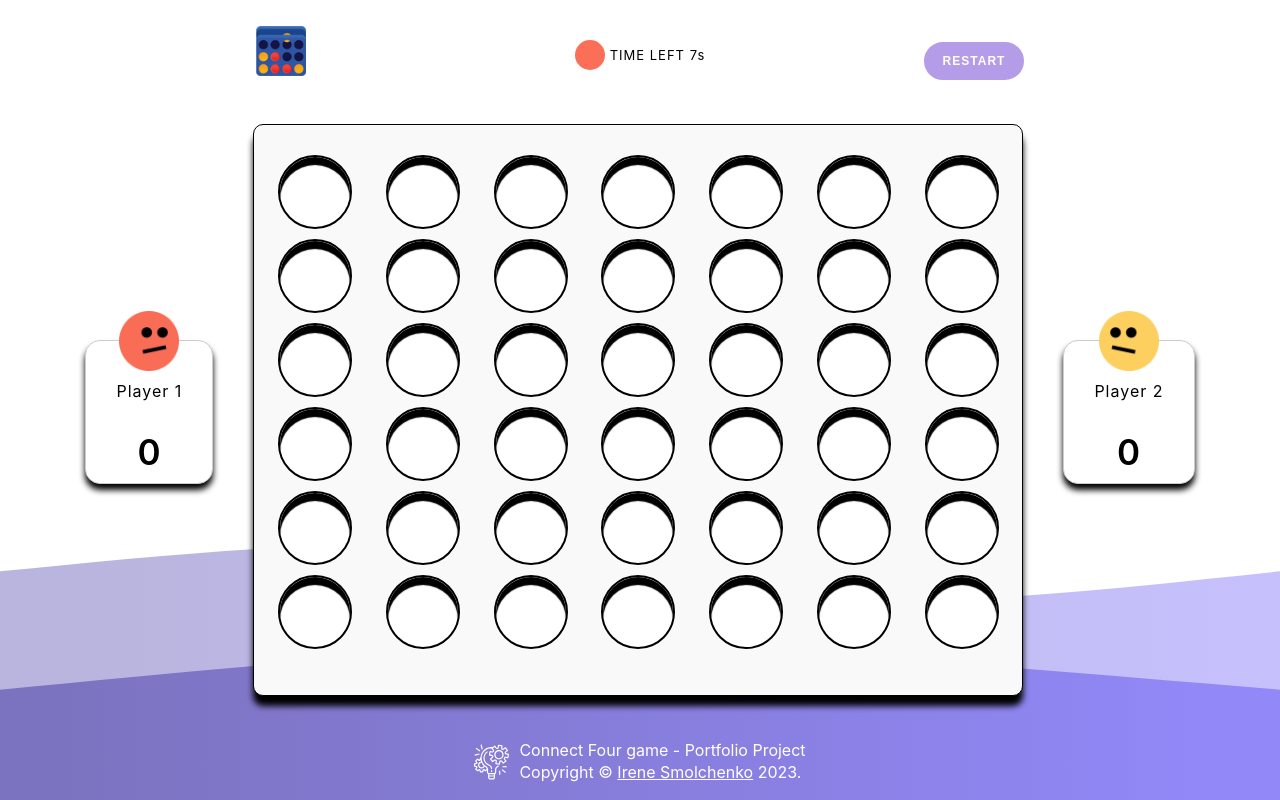
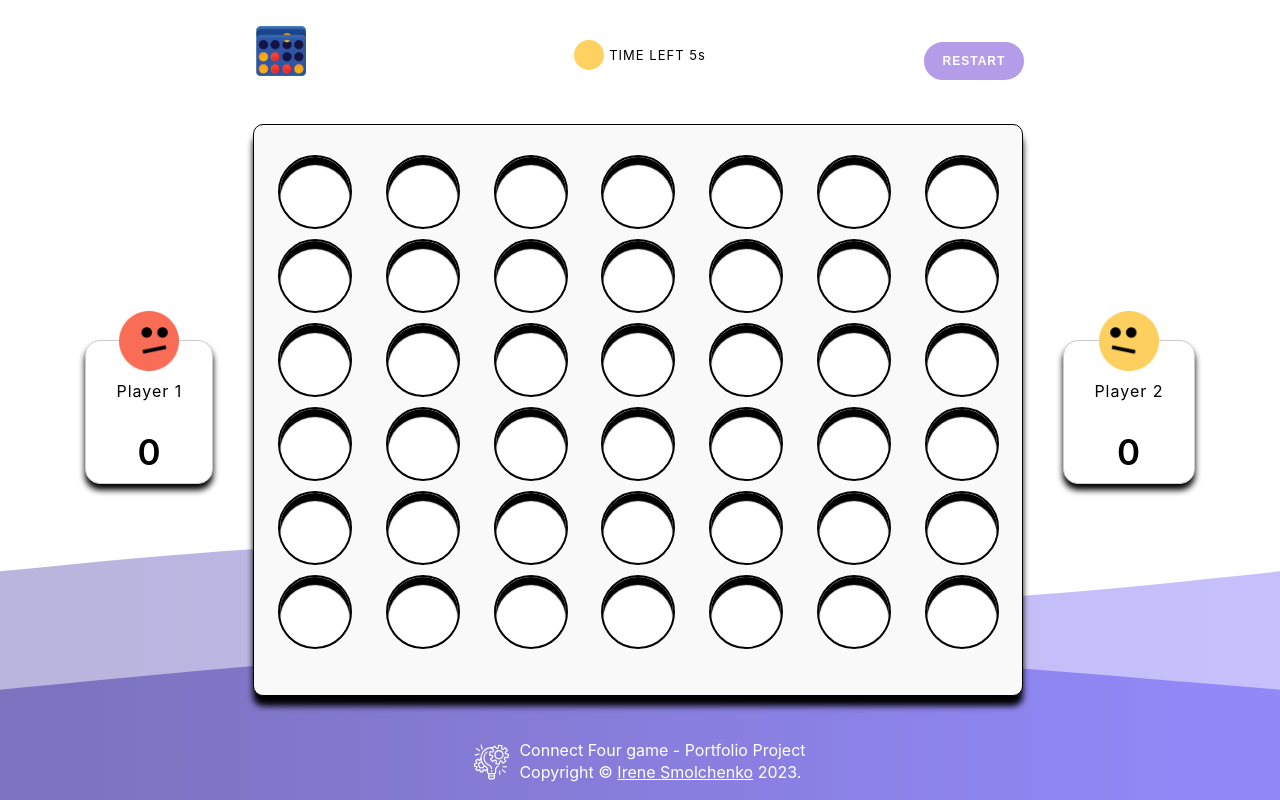
Before and after one commit to Smolchenko/Connect-four-game, a React (Create React App) app: page / in a window 1280 px wide. Built offline with nearby package versions, Linux system fonts and the light colour scheme.

Commit message:
timeout logic added

```diff
--- a/src/components/Board/index.jsx
+++ b/src/components/Board/index.jsx
@@ -4,8 +4,7 @@ import { GameContext } from "../../context/GameContext";
 import { getColClassName, getCellClassName } from "../../utils/gameUtils";
 
 const Board = () => {
-  const { winner, board, handleMove } = useContext(GameContext);
-  const gameOver = !board.flat().includes(null);
+  const { winner, gameOver, board, handleMove } = useContext(GameContext);
 
   return (
     <div className="board">
--- a/src/components/Header/index.jsx
+++ b/src/components/Header/index.jsx
@@ -1,12 +1,14 @@
 import { useState, useEffect, useContext } from "react";
 
 import { GameContext } from "../../context/GameContext";
-import { getIndicatorClass } from "../../utils/gameUtils";
+import { getIndicatorClass, switchPlayer } from "../../utils/gameUtils";
 import connect_four from "../../assets/connect_four.png";
 
 const Header = () => {
-  const { currentPlayer, winner, resetGame } = useContext(GameContext);
+  const { currentPlayer, setCurrentPlayer, winner, resetGame, gameOver } =
+    useContext(GameContext);
   const [clicked, setClicked] = useState(false);
+  const [timeRemaining, setTimeRemaining] = useState(5);
 
   const handleClick = () => {
     setClicked(true);
@@ -23,6 +25,29 @@ const Header = () => {
     }
   }, [clicked]);
 
+  useEffect(() => {
+    if (timeRemaining > 0) {
+      const intervalId = setInterval(() => {
+        if (!winner && !gameOver) {
+          setTimeRemaining((prevTime) => prevTime - 1);
+        }
+      }, 1000);
+
+      return () => clearInterval(intervalId);
+    } else {
+      if (!winner || !gameOver) {
+        setCurrentPlayer(() => switchPlayer(currentPlayer));
+        setTimeRemaining(5);
+      }
+    }
+  }, [currentPlayer, winner, timeRemaining, gameOver, setCurrentPlayer]);
+
+  useEffect(() => {
+    if (!winner || !gameOver) {
+      setTimeRemaining(5);
+    }
+  }, [currentPlayer, winner, gameOver]);
+
   return (
     <header>
       <div className="img-container">
@@ -36,10 +61,10 @@ const Header = () => {
               : getIndicatorClass(currentPlayer)
           }`}
         />
-        {!winner && <span>TIME LEFT 7s</span>}
+        {!winner && <span>TIME LEFT {timeRemaining}s</span>}
         {winner && <span className="winner">Winner is {`${winner}`}!</span>}
       </div>
-      <button className={clicked && "clicked"} onClick={handleClick}>
+      <button className={clicked ? "clicked" : undefined} onClick={handleClick}>
         Restart
       </button>
     </header>
--- a/src/hooks/useGameBoard.js
+++ b/src/hooks/useGameBoard.js
@@ -4,6 +4,7 @@ import { createBoard, checkWinner, ROWS } from "../utils/gameUtils"; // Adjust t
 
 const useGameBoard = () => {
   const [board, setBoard] = useState(() => createBoard());
+  const gameOver = !board.flat().includes(null);
   const [currentPlayer, setCurrentPlayer] = useState("red");
   const [winner, setWinner] = useState(null);
 
@@ -32,7 +33,9 @@ const useGameBoard = () => {
 
   return {
     board,
+    gameOver,
     currentPlayer,
+    setCurrentPlayer,
     winner,
     handleMove,
     resetGame,
--- a/src/utils/gameUtils.js
+++ b/src/utils/gameUtils.js
@@ -1,6 +1,5 @@
 const ROWS = 6;
 const COLS = 7;
-
 const directions = [
   [0, 1],
   [1, 0],
@@ -18,6 +17,10 @@ const getColClassName = (gameOver, winner) => {
 
 const getIndicatorClass = (contextProp) => {
   return contextProp === "red" ? "player_one" : "player_two";
+};
+
+const switchPlayer = (player) => {
+  return player === "red" ? "yellow" : "red";
 };
 
 const createBoard = () => {
@@ -100,4 +103,5 @@ export {
   getSessionStorageData,
   setSessionStorageData,
   updateData,
+  switchPlayer,
 };
```
